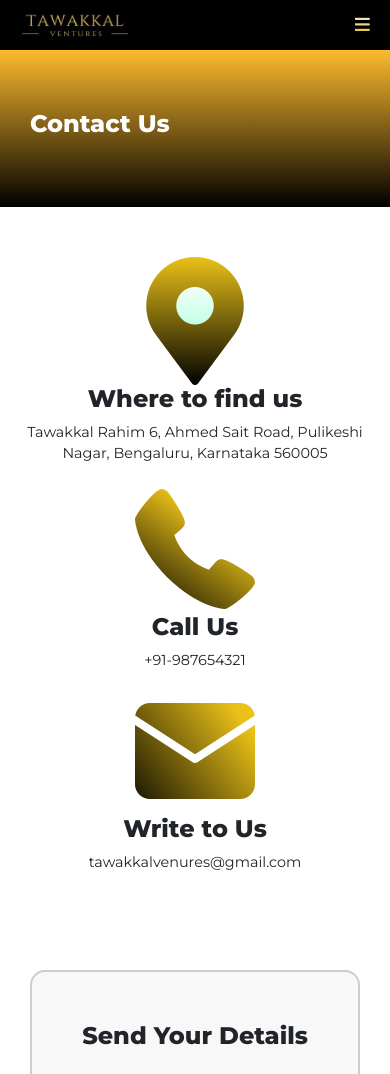
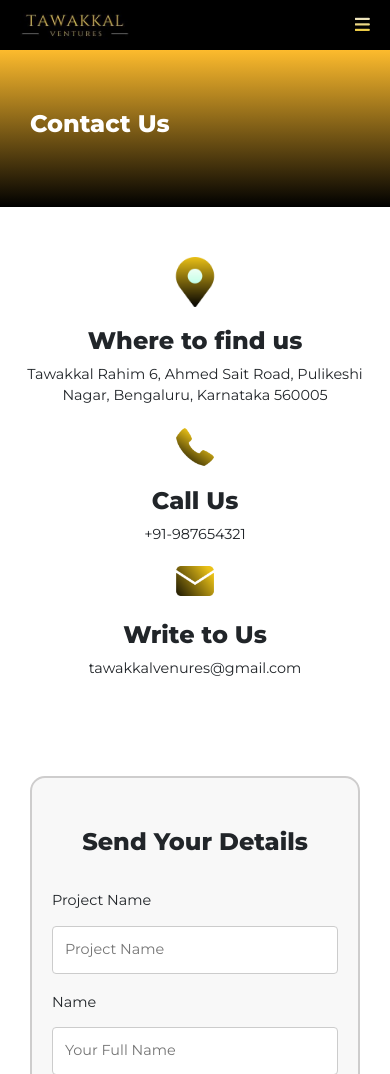
Before and after one commit to fullstack200/Tawakkal, a Django app: page /contact in a window 390 px wide. Shown: the top 1074 px of the page. Run offline with Django 3.2, Linux system fonts and the light colour scheme; some libraries are stand-ins or nearby versions.

Commit message:
Project update completed.

```diff
--- a/static/stylesheets/contact.css
+++ b/static/stylesheets/contact.css
@@ -137,6 +137,18 @@
     font-size: 3rem;
   }
 
+    #loc-icon{
+    height:60px;
+    width:60px;
+    margin-bottom: 10px;
+  }
+
+  .icon-img{
+    height:50px;
+    width:50px;
+    margin-bottom: 10px;
+  }
+
   .main-content-2 {
     padding: 50px;
   }
@@ -179,6 +191,19 @@
   .main-content i {
     font-size: 2.5rem;
   }
+
+    #loc-icon{
+    height:60px;
+    width:60px;
+    margin-bottom: 10px;
+  }
+
+  .icon-img{
+    height:50px;
+    width:50px;
+    margin-bottom: 10px;
+  }
+
 
   .main-content-2 {
     padding: 30px;
@@ -241,6 +266,18 @@
     font-size: 0.9rem;
   }
 
+  #loc-icon{
+    height:50px;
+    width:50px;
+    margin-bottom: 20px;
+  }
+
+  .icon-img{
+    height:40px;
+    width:40px;
+    margin-bottom: 20px;
+  }
+
   .main-content-2 {
     margin: 0 auto;
   }
```
